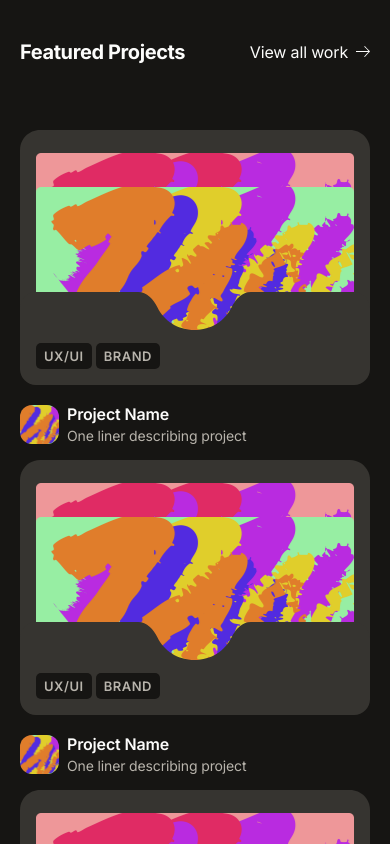
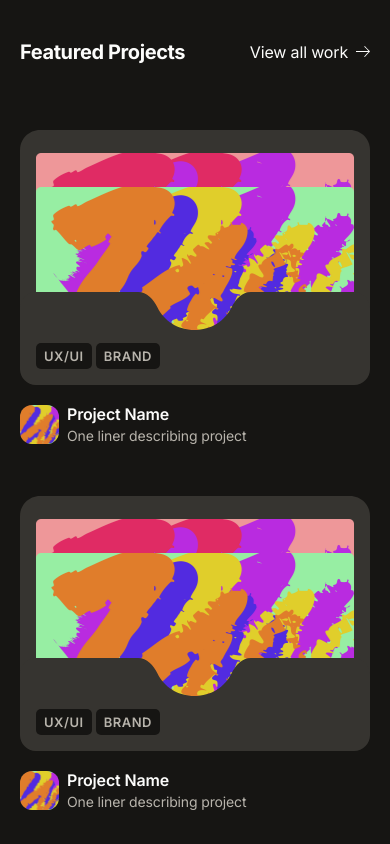
Before and after one commit to ProgressOnyema/Portfolio, a Next.js app: page / in a window 390 px wide. Shown: the part 800-1644 px from the top of the page. Built offline with nearby package versions, Linux system fonts and the light colour scheme.

Commit message:
Increased the gap for project widget div  from 4 to 12

```diff
--- a/src/app/page.tsx
+++ b/src/app/page.tsx
@@ -47,7 +47,7 @@ export default function Home() {
           <h2 className="text-body-lg-strong sm:text-h3-bold">Featured Projects</h2>
           <AppLink variant="view-work" href="/work" />
         </div>
-        <div className="col-span-4 grid grid-cols-1 gap-3 sm:col-span-12 sm:grid-cols-3 sm:gap-4">
+        <div className="col-span-4 grid grid-cols-1 gap-12 sm:col-span-12 sm:grid-cols-3 sm:gap-4">
           {FEATURED_PROJECTS.map((project) => (
             <ProjectWidget key={project.slug} project={project} size="full" />
           ))}
```
